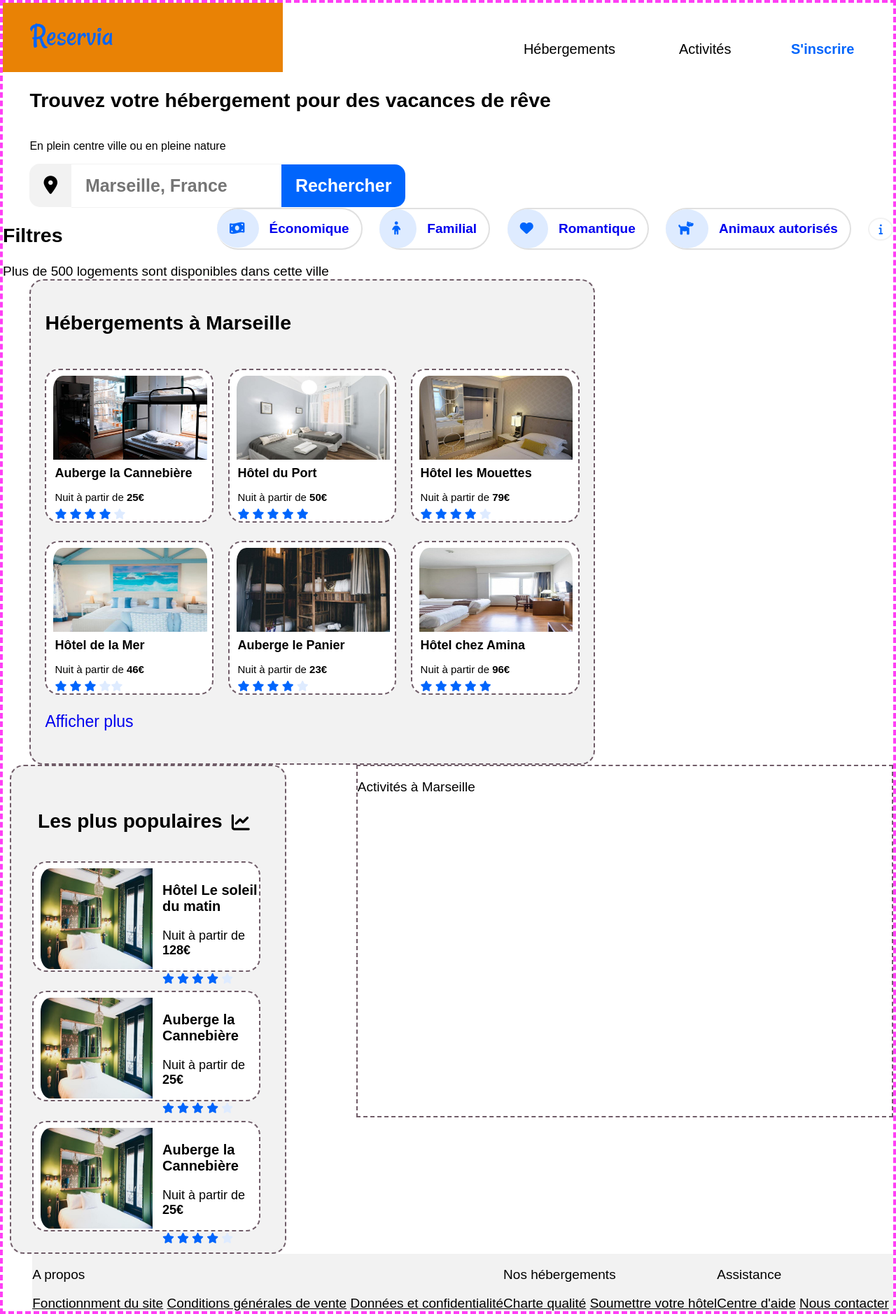
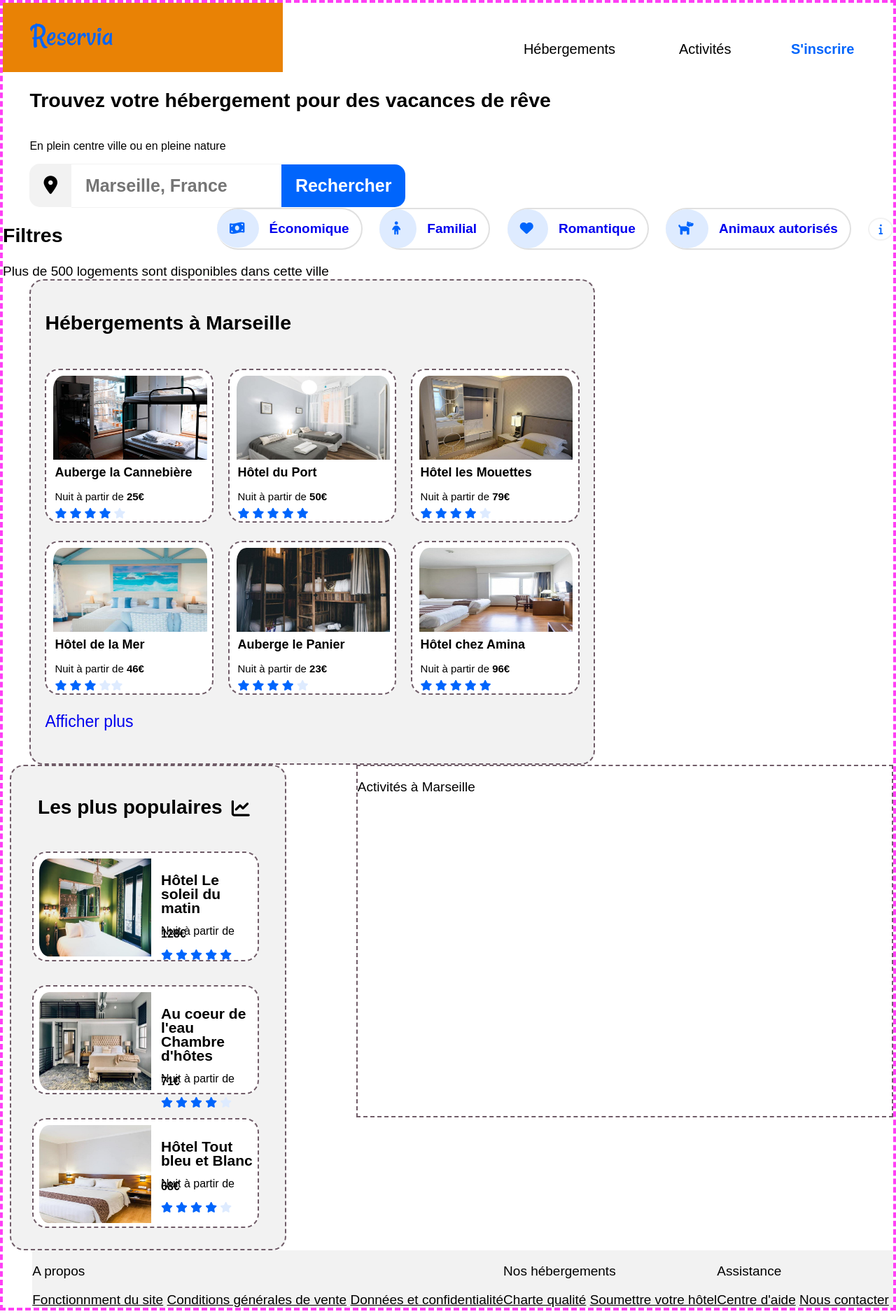
Before and after one commit to Yann-dv/Reservia, a PHP site: page / in a window 1280 px wide. Shown: the whole page at 70% size. Run offline with PHP 8.4, Linux system fonts and the light colour scheme; some libraries are stand-ins or nearby versions.

Commit message:
Section4 populaires completed

```diff
--- a/index.html
+++ b/index.html
@@ -212,7 +212,7 @@
                         <i class="fas fa-star"></i>
                         <i class="fas fa-star"></i>
                         <i class="fas fa-star"></i>
-                        <span class="starsgrey"><i class="fas fa-star"></i></span>
+                        <i class="fas fa-star"></i>
                     </span>
                 </div>
             </div>
@@ -220,11 +220,11 @@
             <div class="famouscard">
                 <div class="famouscardimg">
                     <a href="#">
-                    <img src="images/hebergements/4_small/emile-guillemot-Bj_rcSC5XfE-unsplash.jpg" alt="Auberge de la Cannebière" class="responsive"/></a>
+                    <img src="images/hebergements/4_small/aw-creative-VGs8z60yT2c-unsplash.jpg" alt="Auberge de la Cannebière" class="responsive"/></a>
                 </div>
                 <div class="famoustext">
-                <h3 class="famouscardtitle">Auberge la Cannebière</h3>
-                    <p>Nuit à partir de <strong>25€</strong></p>
+                <h3 class="famouscardtitle">Au coeur de l'eau Chambre d'hôtes</h3>
+                    <p>Nuit à partir de <strong>71€</strong></p>
                     <span class="starsblue">
                         <span class="firststar"><i class="fas fa-star"></i></span>
                         <i class="fas fa-star"></i>
@@ -238,11 +238,11 @@
             <div class="famouscard">
                 <div class="famouscardimg">
                     <a href="#">
-                    <img src="images/hebergements/4_small/emile-guillemot-Bj_rcSC5XfE-unsplash.jpg" alt="Auberge de la Cannebière" class="responsive"/></a>
+                    <img src="images/hebergements/4_small/febrian-zakaria-sjvU0THccQA-unsplash.jpg" alt="Auberge de la Cannebière" class="responsive"/></a>
                 </div>
                 <div class="famoustext">
-                <h3 class="famouscardtitle">Auberge la Cannebière</h3>
-                    <p>Nuit à partir de <strong>25€</strong></p>
+                <h3 class="famouscardtitle">Hôtel Tout bleu et Blanc</h3>
+                    <p>Nuit à partir de <strong>68€</strong></p>
                     <span class="starsblue">
                         <span class="firststar"><i class="fas fa-star"></i></span>
                         <i class="fas fa-star"></i>
@@ -284,7 +284,7 @@
                     <p>Assistance</p>
                     <a href="">Centre d'aide</a>
                     <a href="">Nous contacter</a>
-                    </div>
+        </div>
         </footer>
     </body>
 </html>
--- a/style.css
+++ b/style.css
@@ -141,6 +141,11 @@ a:visited
     padding: 1rem 1.25rem;
   }
 
+input::placeholder
+{
+  opacity: 1;
+}
+
 .searchbutton
   {
     font-size: 25px;
@@ -256,7 +261,7 @@ a:visited
 {
   padding-left: 8px;
   font-size: 18px;
-  line-height: 2px;
+  line-height: 1px;
 }
 
 .card p
@@ -323,7 +328,7 @@ a:visited
     border-radius: 20px 20px 20px 20px;
     margin-right: 30px;
     margin-left: 10px;
-    height: 635px;
+    height: 630px;
     width: 26%
 }
 
@@ -339,7 +344,6 @@ a:visited
   display:flex;
   justify-content: space-between;
   padding-left: 8px;
-  padding-top: 20px;
   font-size: 24px;
   line-height: 2px;
 }
@@ -360,7 +364,7 @@ a:visited
   width: 95%;
   height: 23%;
   border: 2px dashed rgb(112, 92, 104);
-  padding-left: 4px;
+  padding-left: 2px;
   padding-top: 8px;
   padding-right: 4px;
 }
@@ -368,18 +372,20 @@ a:visited
 .famouscard p
 {
   padding-left: 8px;
-  font-size: 18px;
+  font-size: 16px;
+  line-height: 4px;
 }
 
 .famouscard h3
 {
   padding-left: 8px;
-  font-size: 20px;
+  font-size: 21px;
+  line-height: 20px;
 }
 
 #populaires img
 {
-  height: 144px;
+  height: 140px;
   width: 160px;
   border-top-left-radius: 20px;
   border-bottom-left-radius: 20px;
@@ -412,14 +418,16 @@ footer
     width: 24.99999%;
   }
 
-  @media only screen and (max-width: 700px){
+  @media only screen and (max-width: 991px) /*Tablettes*/
+  {
     .responsive {
       width: 49.99999%;
       margin: 6px 0;
     }
   }
 
-  @media only screen and (max-width: 500px){
+  @media only screen and (max-width: 768px) /*Smartphones*/
+  {
     .responsive {
       width: 100%;
     }
```
